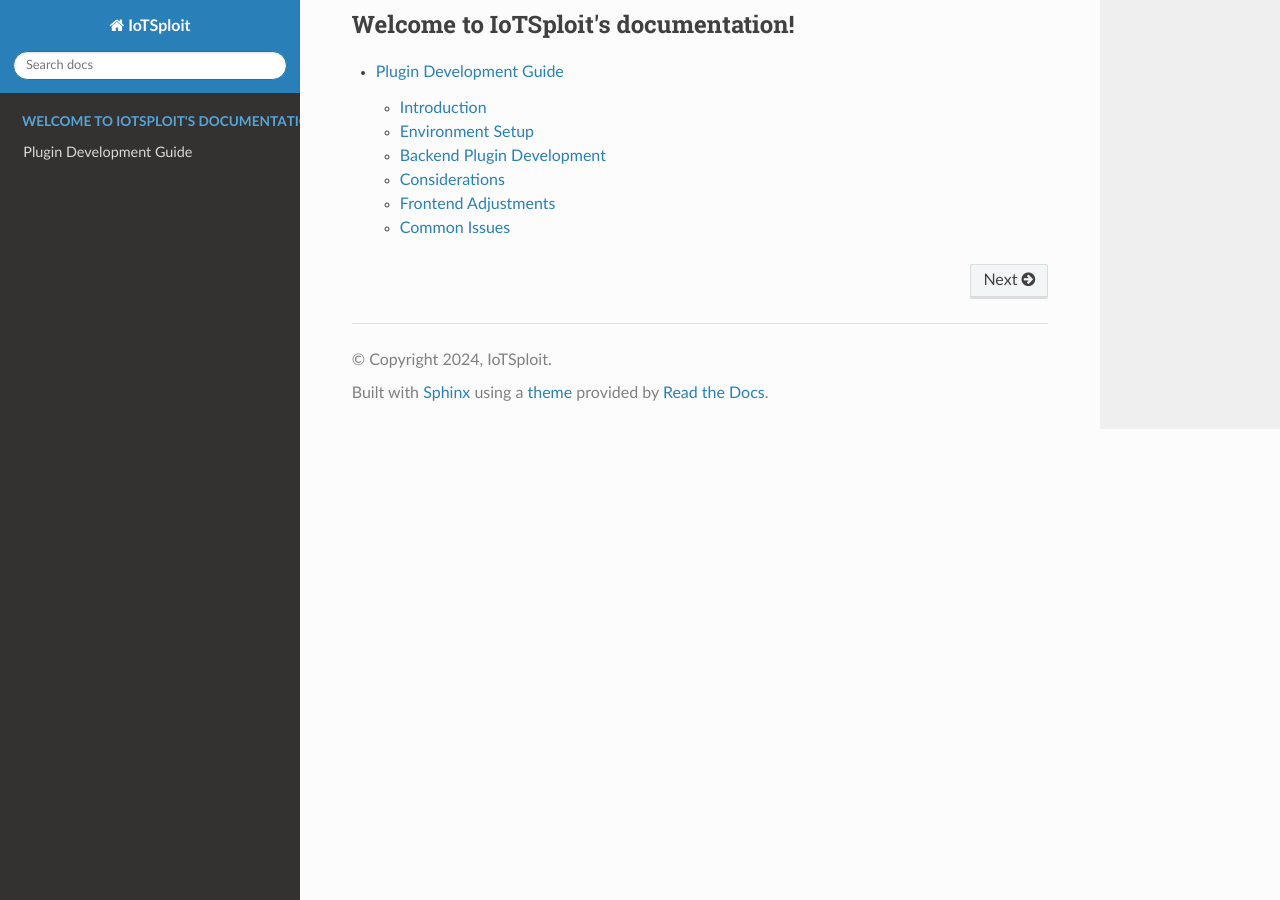
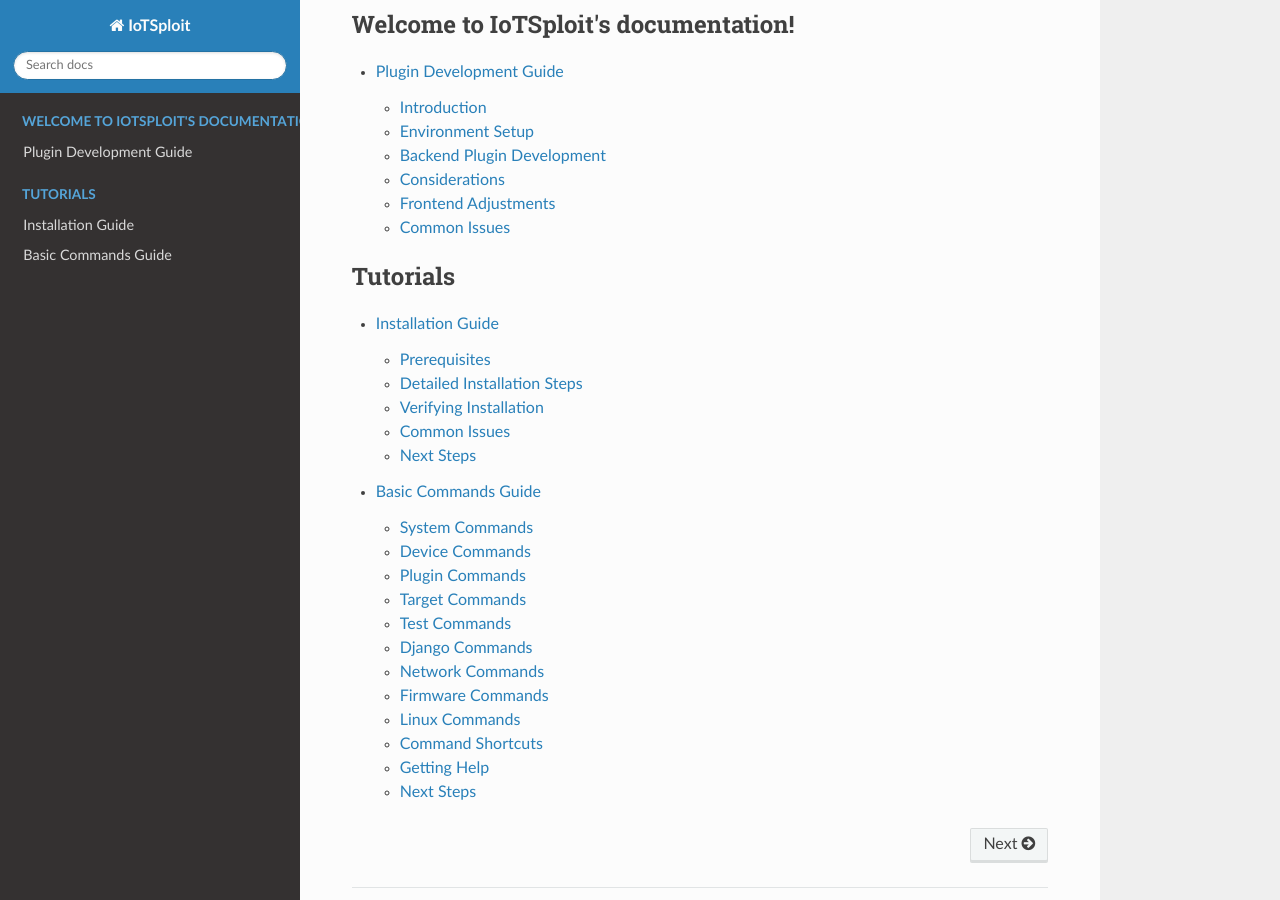
Before and after one commit to TKXB/iotsploit-tutorial, a Sphinx documentation site: the page built from docs/source/index.rst, in a window 1280 px wide and 900 px high, scrolled down 2322 px. Built offline with Sphinx 7.4.7 and the Read the Docs theme 3.1.0, drawn with Linux system fonts in a browser that asks for light colours; pages that are not in the unit, such as notebooks, are missing from menus; part of the change alters nothing that is shown.

Commit message:
docs: Add comprehensive tutorials for IoTSploit installation and basic commands

```diff
--- a/docs/source/index.rst
+++ b/docs/source/index.rst
@@ -71,3 +71,10 @@ Contents
    features
    community
    plugin
+
+.. toctree::
+   :maxdepth: 2
+   :caption: Tutorials
+
+   tutorials/installation
+   tutorials/basic-commands
--- /dev/null
+++ b/docs/source/tutorials/basic-commands.rst
@@ -0,0 +1,233 @@
+Basic Commands Guide
+=================
+
+This guide provides a comprehensive overview of IoTSploit's command-line interface. All commands are organized by category for easy reference.
+
+System Commands
+-------------
+
+These commands control core system functionality:
+
+exploit
+~~~~~~~
+Execute all plugins in the IoTSploit System.
+
+.. code-block:: bash
+
+   <IoX_SHELL> exploit
+
+exit
+~~~~
+Exit the IoTSploit Shell safely, cleaning up all connections and processes.
+
+set_log_level (sll)
+~~~~~~~~~~~~~~~~~~
+Set the logging level. Available levels: DEBUG, INFO, WARNING, ERROR, CRITICAL.
+
+.. code-block:: bash
+
+   <IoX_SHELL> set_log_level DEBUG
+   # or use the shorthand
+   <IoX_SHELL> sll DEBUG
+
+Device Commands
+-------------
+
+Commands for managing and interacting with devices:
+
+device_info
+~~~~~~~~~~
+Display detailed information about the IoTSploit host device.
+
+list_devices (lsdev)
+~~~~~~~~~~~~~~~~~~
+List all devices stored in the database.
+
+list_device_drivers (lsdrv)
+~~~~~~~~~~~~~~~~~~~~~~~~~
+List all available device plugins.
+
+scan_devices (scan)
+~~~~~~~~~~~~~~~~~
+Scan for available devices and show detailed information.
+
+initialize_devices (initdev)
+~~~~~~~~~~~~~~~~~~~~~~~~~
+Auto-initialize all available devices.
+
+select_device (sd)
+~~~~~~~~~~~~~~~~
+Select a device for subsequent commands.
+
+execute_device_command (dc)
+~~~~~~~~~~~~~~~~~~~~~~~~
+Send a command to the currently selected device.
+
+Plugin Commands
+-------------
+
+Commands for managing plugins and plugin groups:
+
+list_plugins (lsp)
+~~~~~~~~~~~~~~~~
+List all available plugins.
+
+execute_plugin (exec)
+~~~~~~~~~~~~~~~~~~~
+Execute a specific plugin.
+
+flash_plugins (fp)
+~~~~~~~~~~~~~~~~
+Refresh and reload all plugins from the plugins directory.
+
+create_group (cg)
+~~~~~~~~~~~~~~~
+Create a plugin group and add selected plugins to it.
+
+execute_group (eg)
+~~~~~~~~~~~~~~~~
+Execute plugins in a selected group.
+
+list_groups (lg)
+~~~~~~~~~~~~~~
+List all available plugin groups.
+
+delete_group (dg)
+~~~~~~~~~~~~~~~
+Delete an existing plugin group.
+
+Target Commands
+-------------
+
+Commands for managing targets:
+
+list_targets (lst)
+~~~~~~~~~~~~~~~~
+List all targets stored in the database.
+
+target_select
+~~~~~~~~~~~~
+Select a target from available targets.
+
+edit_target (et)
+~~~~~~~~~~~~~~
+Edit an existing target in the database.
+
+Test Commands
+-----------
+
+Commands for managing and running tests:
+
+test_select
+~~~~~~~~~~
+Select a test project.
+
+run_test
+~~~~~~~
+Start the selected test project.
+
+quick_test
+~~~~~~~~~
+Run test project in quick mode.
+
+Django Commands
+-------------
+
+Commands for managing the Django web interface:
+
+runserver
+~~~~~~~~
+Start Django development server, Daphne WebSocket server, and Celery worker in the background.
+
+stop_server
+~~~~~~~~~~
+Stop all running servers (Django, Daphne, and Celery).
+
+Network Commands
+-------------
+
+Commands for network configuration:
+
+connect_wifi
+~~~~~~~~~~~
+Connect to a WiFi network by providing SSID and password.
+
+Firmware Commands
+--------------
+
+Commands for managing device firmware:
+
+list_firmware (lsfw)
+~~~~~~~~~~~~~~~~~~
+List all available firmware.
+
+add_firmware (addfw)
+~~~~~~~~~~~~~~~~~~
+Add new firmware to the system.
+
+flash_firmware (flashfw)
+~~~~~~~~~~~~~~~~~~~~~
+Flash firmware to a device.
+
+remove_firmware (rmfw)
+~~~~~~~~~~~~~~~~~~~
+Remove firmware from the system.
+
+Linux Commands
+------------
+
+Standard Linux commands integrated into the shell:
+
+ls
+~~
+List directory contents.
+
+lsusb
+~~~~~
+List USB devices.
+
+Command Shortcuts
+---------------
+
+Many commands have shorter aliases for convenience. Here are some common ones:
+
+- ``lsp`` = ``list_plugins``
+- ``exec`` = ``execute_plugin``
+- ``fp`` = ``flash_plugins``
+- ``cg`` = ``create_group``
+- ``eg`` = ``execute_group``
+- ``lg`` = ``list_groups``
+- ``dg`` = ``delete_group``
+- ``lst`` = ``list_targets``
+- ``et`` = ``edit_target``
+- ``lsdev`` = ``list_devices``
+- ``lsdrv`` = ``list_device_drivers``
+- ``sd`` = ``select_device``
+- ``dc`` = ``execute_device_command``
+- ``initdev`` = ``initialize_devices``
+- ``scan`` = ``scan_devices``
+- ``sll`` = ``set_log_level``
+
+Getting Help
+-----------
+
+To get help on any command, use the ``help`` command followed by the command name:
+
+.. code-block:: bash
+
+   <IoX_SHELL> help list_plugins
+
+To see all available commands with brief descriptions:
+
+.. code-block:: bash
+
+   <IoX_SHELL> help
+
+Next Steps
+---------
+
+After familiarizing yourself with these basic commands, you might want to:
+
+* Learn about :doc:`/tutorials/plugin_development` to create your own plugins
+* Explore :doc:`/tutorials/advanced_usage` for more complex operations
+* Check the :doc:`/api` documentation for programmatic access
--- /dev/null
+++ b/docs/source/tutorials/installation.rst
@@ -0,0 +1,134 @@
+Installation Guide
+=================
+
+This guide will help you set up and run the IoTSploit project on your local machine. Follow these steps to get started.
+
+Prerequisites
+------------
+
+Before beginning the installation, ensure your system meets the following requirements:
+
+* Python 3.8 or higher
+* Docker (for Redis service)
+* Git
+
+Detailed Installation Steps
+-------------------------
+
+1. Clone Repository and Switch to Development Branch
+~~~~~~~~~~~~~~~~~~~~~~~~~~~~~~~~~~~~~~~~~~~~~~~~~
+
+.. code-block:: bash
+
+   git fetch
+   git checkout -b dev origin/dev
+
+2. Set Up Redis Service
+~~~~~~~~~~~~~~~~~~~~
+
+Ensure Docker is installed, then run the following commands:
+
+.. code-block:: bash
+
+   docker pull redis
+   docker run --name sat-redis -p 6379:6379 -d redis:latest
+
+3. Install and Configure Poetry
+~~~~~~~~~~~~~~~~~~~~~~~~~~~
+
+We use Poetry for dependency management. Follow these steps to install and configure:
+
+.. code-block:: bash
+
+   pip install poetry
+   poetry lock        # This may take 10-20 minutes
+   poetry install     # This may take 10-20 minutes
+   poetry shell
+
+.. note::
+   The Poetry lock and install processes might take some time. Please be patient.
+
+4. Initialize Django Database
+~~~~~~~~~~~~~~~~~~~~~~~~~
+
+Run the following commands to set up the database:
+
+.. code-block:: bash
+
+   python manage.py makemigrations
+   python manage.py makemigrations sat_toolkit
+   python manage.py migrate
+
+5. Start the Application
+~~~~~~~~~~~~~~~~~~~~
+
+Launch the application using:
+
+.. code-block:: bash
+
+   python console.py
+
+Verifying Installation
+--------------------
+
+After installation, verify that everything is working correctly:
+
+1. Ensure Redis service is running:
+
+   .. code-block:: bash
+
+      docker ps | grep redis
+
+2. Check if IoTSploit Shell is working:
+
+   * Run ``python console.py``
+   * Type ``help`` in the shell to see available commands
+   * Try running the ``device_info`` command
+
+Common Issues
+-----------
+
+If you encounter problems during installation, here are solutions to common issues:
+
+Poetry Issues
+~~~~~~~~~~~
+
+- If Poetry installation fails, try upgrading Poetry using pip:
+
+  .. code-block:: bash
+
+     pip install --upgrade poetry
+
+Redis Connection Issues
+~~~~~~~~~~~~~~~~~~~~
+
+- If you can't connect to Redis, check if the Docker container is running:
+
+  .. code-block:: bash
+
+     docker ps | grep redis
+
+- If the container isn't running, restart it:
+
+  .. code-block:: bash
+
+     docker start sat-redis
+
+Database Migration Issues
+~~~~~~~~~~~~~~~~~~~~~~
+
+- If you encounter database migration errors, try resetting migrations:
+
+  .. code-block:: bash
+
+     python manage.py migrate --fake
+     python manage.py migrate --fake-initial
+
+Next Steps
+---------
+
+After completing the installation, you can:
+
+* Check out :doc:`/tutorials/basic_usage` to learn basic usage
+* Read :doc:`/tutorials/plugin_development` to learn about plugin development
+* Refer to :doc:`/api` for API documentation
```
